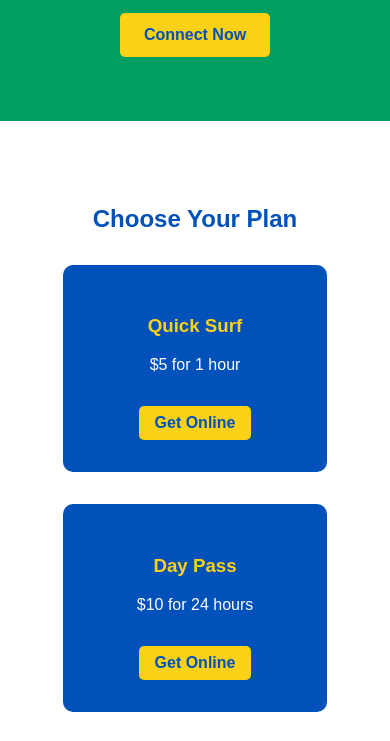
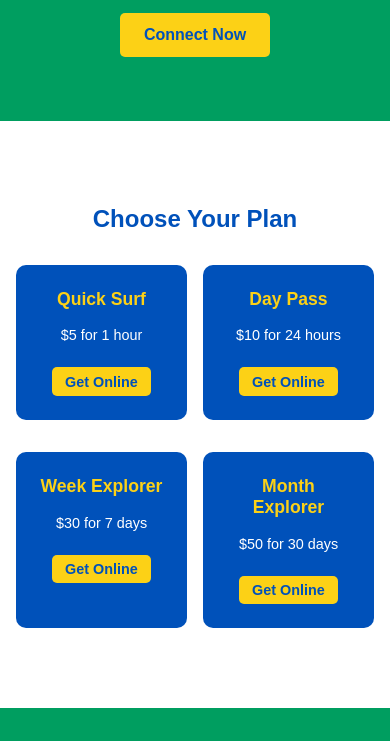
Before and after one commit to mukasac/wifiaccess, a plain HTML site: page index.html in a window 390 px wide. Shown: the part 284-1025 px from the top of the page. Drawn offline with Linux system fonts and the light colour scheme.

Commit message:
Update index.html

```diff
--- a/index.html
+++ b/index.html
@@ -43,6 +43,8 @@
         nav ul {
             display: flex;
             list-style-type: none;
+            margin: 0;
+            padding: 0;
         }
 
         nav ul li {
@@ -95,7 +97,7 @@
         }
 
         .plans {
-            padding: 4rem 2rem;
+            padding: 4rem 1rem;
             background-color: var(--color-white);
         }
 
@@ -108,7 +110,7 @@
             display: flex;
             justify-content: center;
             flex-wrap: wrap;
-            gap: 2rem;
+            gap: 1rem;
             margin-top: 2rem;
         }
 
@@ -116,10 +118,12 @@
             background-color: var(--color-blue);
             color: var(--color-white);
             border-radius: 10px;
-            padding: 2rem;
+            padding: 1.5rem;
             text-align: center;
-            width: 200px;
+            width: calc(25% - 0.75rem);
+            min-width: 200px;
             transition: transform 0.3s ease;
+            box-sizing: border-box;
         }
 
         .plan-card:hover {
@@ -128,6 +132,12 @@
 
         .plan-card h3 {
             color: var(--color-yellow);
+            font-size: 1.2rem;
+            margin-top: 0;
+        }
+
+        .plan-card p {
+            margin: 0.5rem 0;
         }
 
         .select-plan {
@@ -196,6 +206,31 @@
             .feature-items {
                 flex-direction: column;
             }
+
+            .plan-cards {
+                justify-content: space-between;
+            }
+
+            .plan-card {
+                width: calc(50% - 0.5rem);
+                min-width: auto;
+                margin-bottom: 1rem;
+            }
+        }
+
+        @media (max-width: 480px) {
+            .plan-card {
+                font-size: 0.9rem;
+            }
+
+            .plan-card h3 {
+                font-size: 1.1rem;
+            }
+
+            .select-plan {
+                padding: 0.4rem 0.8rem;
+                font-size: 0.9rem;
+            }
         }
     </style>
 </head>
@@ -203,7 +238,7 @@
     <header class="sticky-header">
         <div class="logo">Solo-Net</div>
         <nav>
-            <!--<ul>
+            <ul>
                 <li><a href="#plans">Plans</a></li>
                 <li><a href="#features">Features</a></li>
                 <li><a href="#support">Support</a></li>
@@ -211,7 +246,7 @@
         </nav>
         <div class="language-switcher">
             EN | Pijin
-        </div>-->
+        </div>
     </header>
 
     <main>
```
